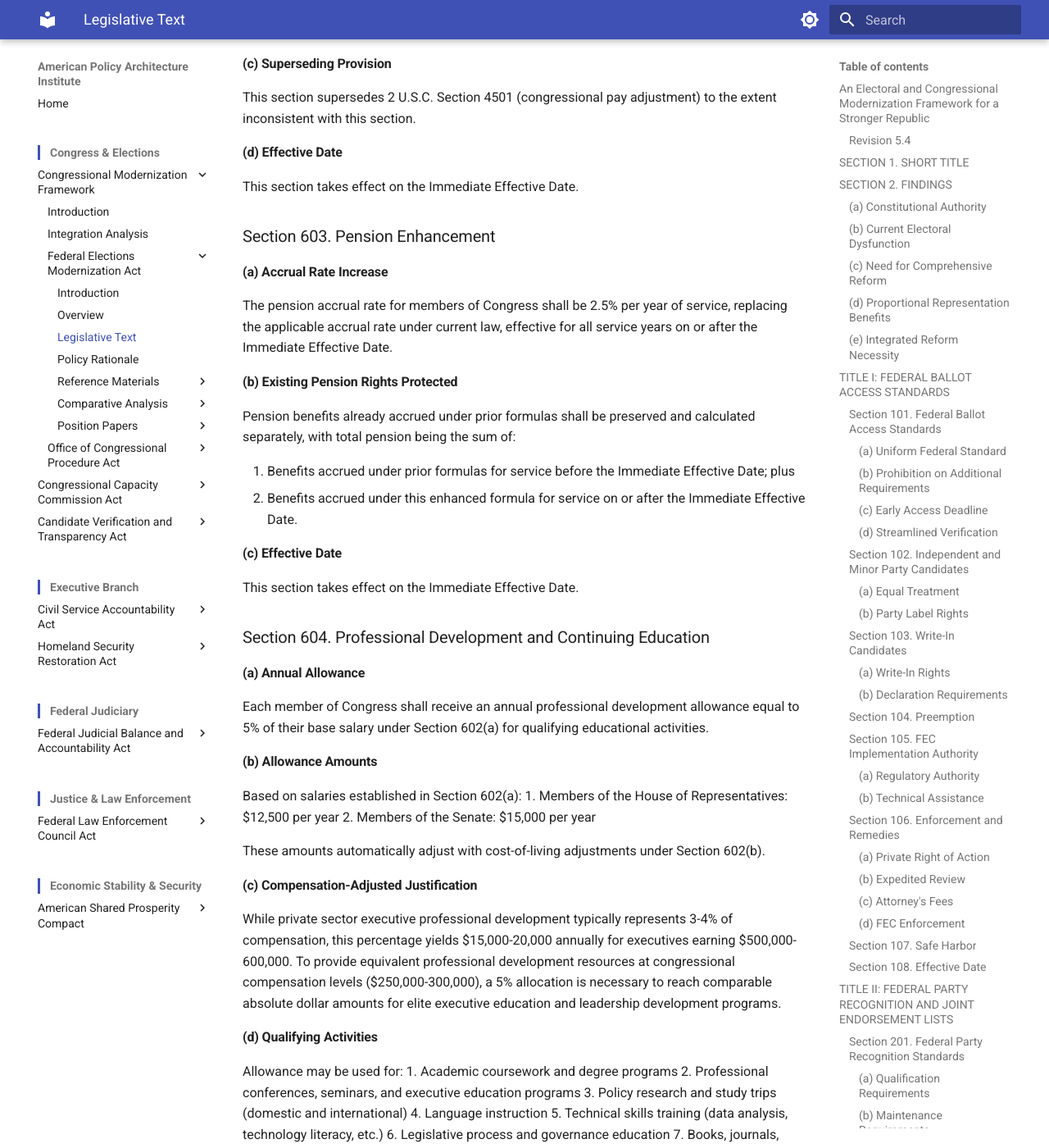
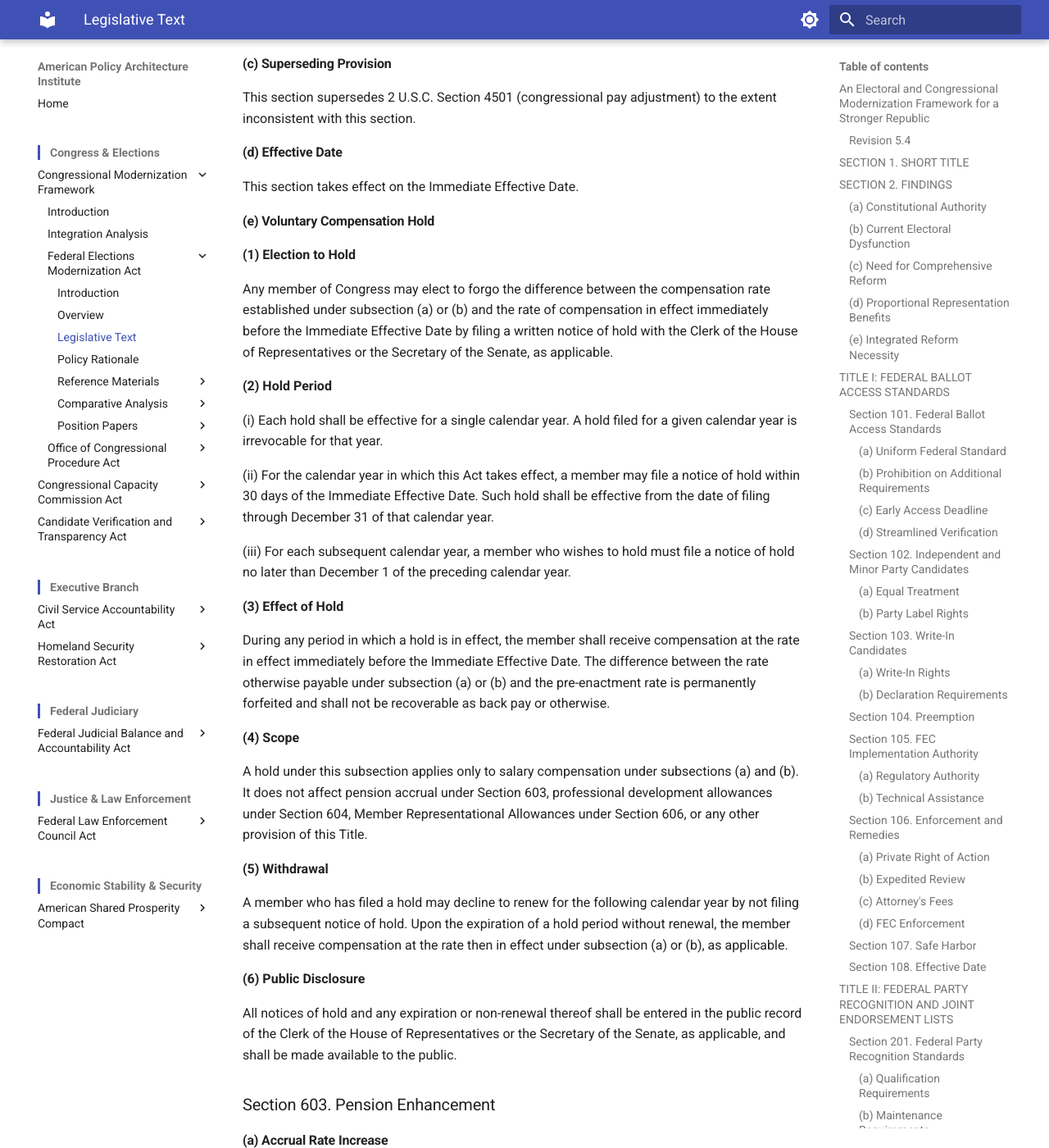
Before and after one commit to albertintech/apai, an MkDocs documentation site: the page built from docs/congress/cmf/fema/legislative-text.md, in a window 1280 px wide and 1400 px high, scrolled down 91623 px. Shown: the whole window at 82% size. Built offline with MkDocs 1.6.1 and Material for MkDocs 9.7.7, drawn with Linux system fonts in a browser that asks for light colours.

Commit message:
Update legislative-text.md

```diff
--- a/docs/congress/cmf/fema/legislative-text.md
+++ b/docs/congress/cmf/fema/legislative-text.md
@@ -3089,6 +3089,36 @@ This section supersedes 2 U.S.C. Section 4501 (congressional pay adjustment) to
 
 This section takes effect on the Immediate Effective Date.
 
+#### (e) Voluntary Compensation Hold
+
+**(1) Election to Hold**
+
+Any member of Congress may elect to forgo the difference between the compensation rate established under subsection (a) or (b) and the rate of compensation in effect immediately before the Immediate Effective Date by filing a written notice of hold with the Clerk of the House of Representatives or the Secretary of the Senate, as applicable.
+
+**(2) Hold Period**
+
+(i) Each hold shall be effective for a single calendar year. A hold filed for a given calendar year is irrevocable for that year.
+
+(ii) For the calendar year in which this Act takes effect, a member may file a notice of hold within 30 days of the Immediate Effective Date. Such hold shall be effective from the date of filing through December 31 of that calendar year.
+
+(iii) For each subsequent calendar year, a member who wishes to hold must file a notice of hold no later than December 1 of the preceding calendar year.
+
+**(3) Effect of Hold**
+
+During any period in which a hold is in effect, the member shall receive compensation at the rate in effect immediately before the Immediate Effective Date. The difference between the rate otherwise payable under subsection (a) or (b) and the pre-enactment rate is permanently forfeited and shall not be recoverable as back pay or otherwise.
+
+**(4) Scope**
+
+A hold under this subsection applies only to salary compensation under subsections (a) and (b). It does not affect pension accrual under Section 603, professional development allowances under Section 604, Member Representational Allowances under Section 606, or any other provision of this Title.
+
+**(5) Withdrawal**
+
+A member who has filed a hold may decline to renew for the following calendar year by not filing a subsequent notice of hold. Upon the expiration of a hold period without renewal, the member shall receive compensation at the rate then in effect under subsection (a) or (b), as applicable.
+
+**(6) Public Disclosure**
+
+All notices of hold and any expiration or non-renewal thereof shall be entered in the public record of the Clerk of the House of Representatives or the Secretary of the Senate, as applicable, and shall be made available to the public.
+
 ### Section 603. Pension Enhancement
 
 #### (a) Accrual Rate Increase
@@ -3604,6 +3634,7 @@ through the processes established in Section 409(h).
 - Section 603(a): Corrected accrual rate comparison from "replacing the current 1.7% rate" to "replacing the applicable accrual rate under current law" (covers both pre-2013 FERS at 1.7% and post-2012 FERS-FRAE at 1.0%)
 - Section 603(b): Deleted "Reduced Vesting Period" subsection (five-year vesting is already the standard under FERS; the Act does not modify it)
 - Section 603: Re-lettered subsections (c)-(d) to (b)-(c) following vesting subsection deletion
+- Added Section 602(e) Voluntary Compensation Hold: annual irrevocable hold on salary delta above pre-enactment rate; stub period provision for enactment year; December 1 filing deadline for subsequent years; permanent forfeiture (no back pay); scope limited to salary (does not affect pension, MRA, professional development, or other Title VI provisions); non-renewal restores current rate; all holds and expirations are public record
 - Corrected download link path from `electoral/cmf/fema/` to `congress/cmf/fema/`
 - Added "Last revised" line per DPS Rev 2.5
 
```
